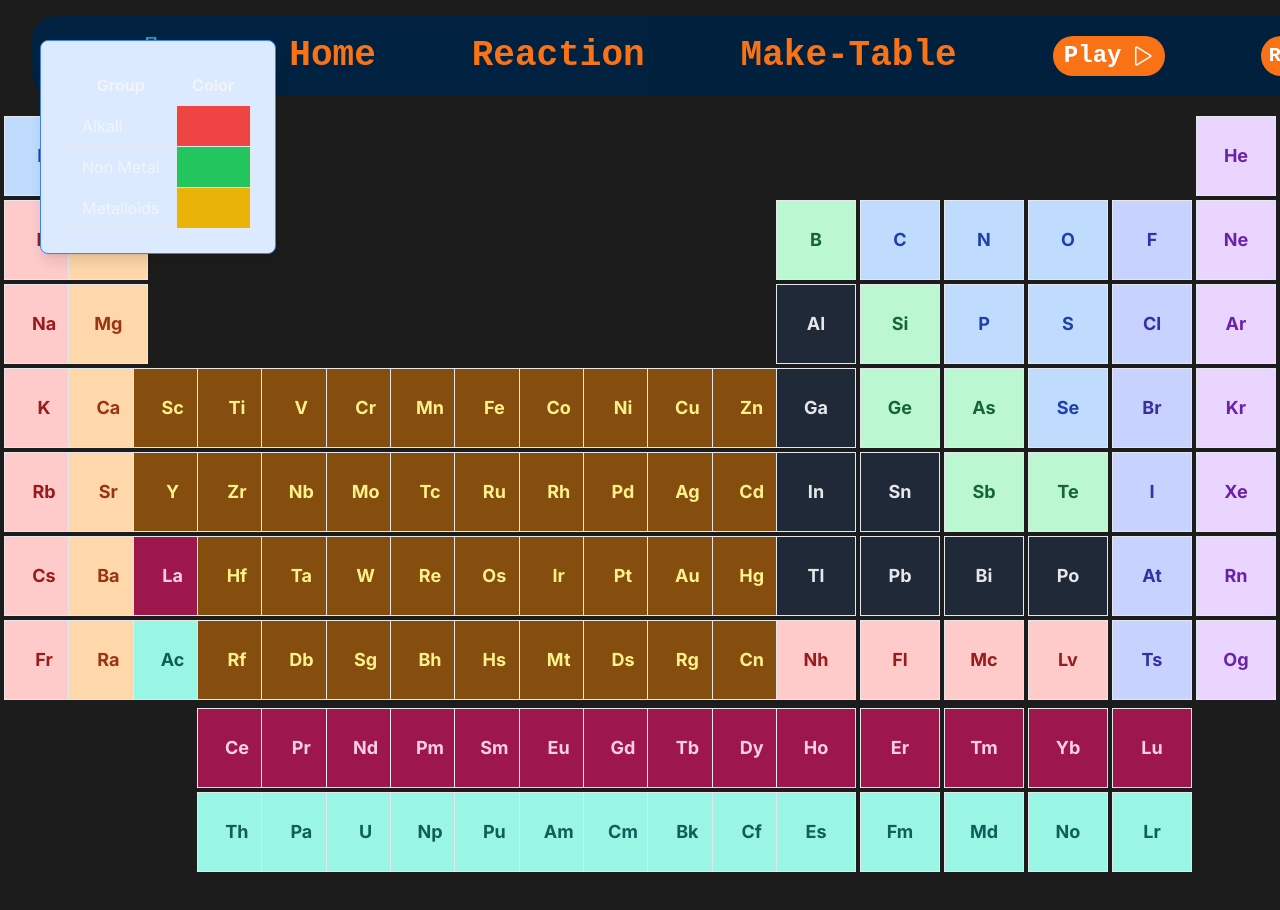
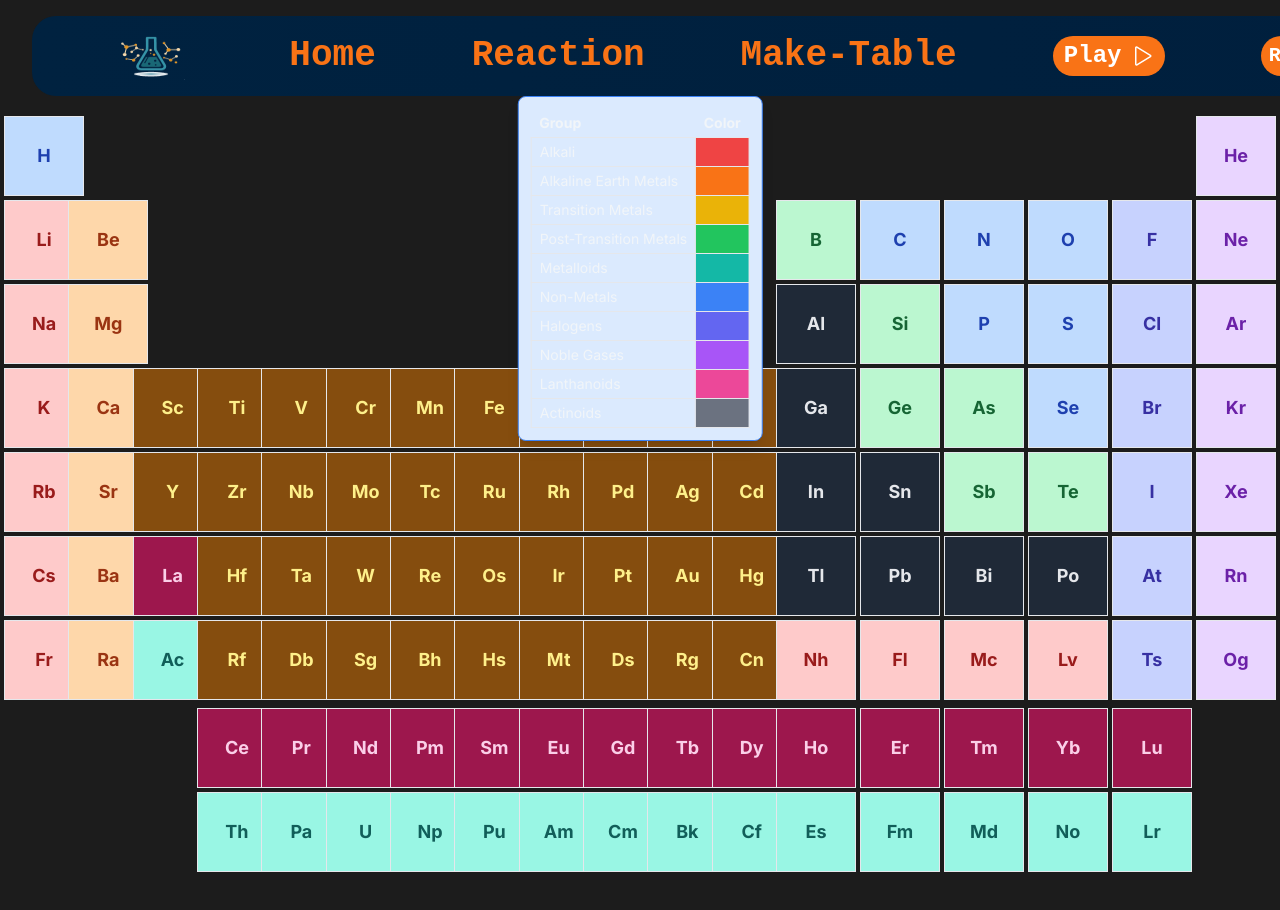
Before and after one commit to Anamay-Upreti/Modern-Periodic-Table, a Next.js app: page / in a window 1280 px wide. Shown: the top 910 px of the page. Built offline with nearby package versions, Linux system fonts and the light colour scheme; a web font is replaced by a local one.

Commit message:
added-colros

```diff
--- a/components/ColorCompostion.tsx
+++ b/components/ColorCompostion.tsx
@@ -2,32 +2,67 @@ import React from "react";
 
 const groupColors = {
   alkali: "bg-red-500", // Example color for Alkali
-  nonMetal: "bg-green-500", // Example color for Non-Metals
-  metalloids: "bg-yellow-500", // Example color for Metalloids
+  alkalineEarth: "bg-orange-500", // Example color for Alkaline Earth Metals
+  transitionMetals: "bg-yellow-500", // Example color for Transition Metals
+  postTransitionMetals: "bg-green-500", // Example color for Post-Transition Metals
+  metalloids: "bg-teal-500", // Example color for Metalloids
+  nonMetals: "bg-blue-500", // Example color for Non-Metals
+  halogens: "bg-indigo-500", // Example color for Halogens
+  nobleGases: "bg-purple-500", // Example color for Noble Gases
+  lanthanoids: "bg-pink-500", // Example color for Lanthanoids
+  actinoids: "bg-gray-500", // Example color for Actinoids
 };
 
 export default function ColorComposition() {
   return (
-    <div className="absolute top-10 left-10 bg-blue-100 border border-blue-500 p-6 rounded-lg shadow-lg">
+    <div className="absolute top-24 left-1/2 transform -translate-x-1/2 bg-blue-100 border border-blue-500 p-3 rounded-lg shadow-lg z-10 text-sm">
       <table className="table-auto">
         <thead>
           <tr>
-            <th className="px-4 py-2">Group</th>
-            <th className="px-4 py-2">Color</th>
+            <th className="px-2 py-1 text-left">Group</th>
+            <th className="px-2 py-1 text-left">Color</th>
           </tr>
         </thead>
         <tbody>
           <tr>
-            <td className="border px-4 py-2">Alkali</td>
-            <td className={`border px-4 py-2 ${groupColors.alkali}`}></td>
+            <td className="border px-2 py-1">Alkali</td>
+            <td className={`border px-2 py-1 ${groupColors.alkali}`}></td>
           </tr>
           <tr>
-            <td className="border px-4 py-2">Non Metal</td>
-            <td className={`border px-4 py-2 ${groupColors.nonMetal}`}></td>
+            <td className="border px-2 py-1">Alkaline Earth Metals</td>
+            <td className={`border px-2 py-1 ${groupColors.alkalineEarth}`}></td>
           </tr>
           <tr>
-            <td className="border px-4 py-2">Metalloids</td>
-            <td className={`border px-4 py-2 ${groupColors.metalloids}`}></td>
+            <td className="border px-2 py-1">Transition Metals</td>
+            <td className={`border px-2 py-1 ${groupColors.transitionMetals}`}></td>
+          </tr>
+          <tr>
+            <td className="border px-2 py-1">Post-Transition Metals</td>
+            <td className={`border px-2 py-1 ${groupColors.postTransitionMetals}`}></td>
+          </tr>
+          <tr>
+            <td className="border px-2 py-1">Metalloids</td>
+            <td className={`border px-2 py-1 ${groupColors.metalloids}`}></td>
+          </tr>
+          <tr>
+            <td className="border px-2 py-1">Non-Metals</td>
+            <td className={`border px-2 py-1 ${groupColors.nonMetals}`}></td>
+          </tr>
+          <tr>
+            <td className="border px-2 py-1">Halogens</td>
+            <td className={`border px-2 py-1 ${groupColors.halogens}`}></td>
+          </tr>
+          <tr>
+            <td className="border px-2 py-1">Noble Gases</td>
+            <td className={`border px-2 py-1 ${groupColors.nobleGases}`}></td>
+          </tr>
+          <tr>
+            <td className="border px-2 py-1">Lanthanoids</td>
+            <td className={`border px-2 py-1 ${groupColors.lanthanoids}`}></td>
+          </tr>
+          <tr>
+            <td className="border px-2 py-1">Actinoids</td>
+            <td className={`border px-2 py-1 ${groupColors.actinoids}`}></td>
           </tr>
         </tbody>
       </table>
```
